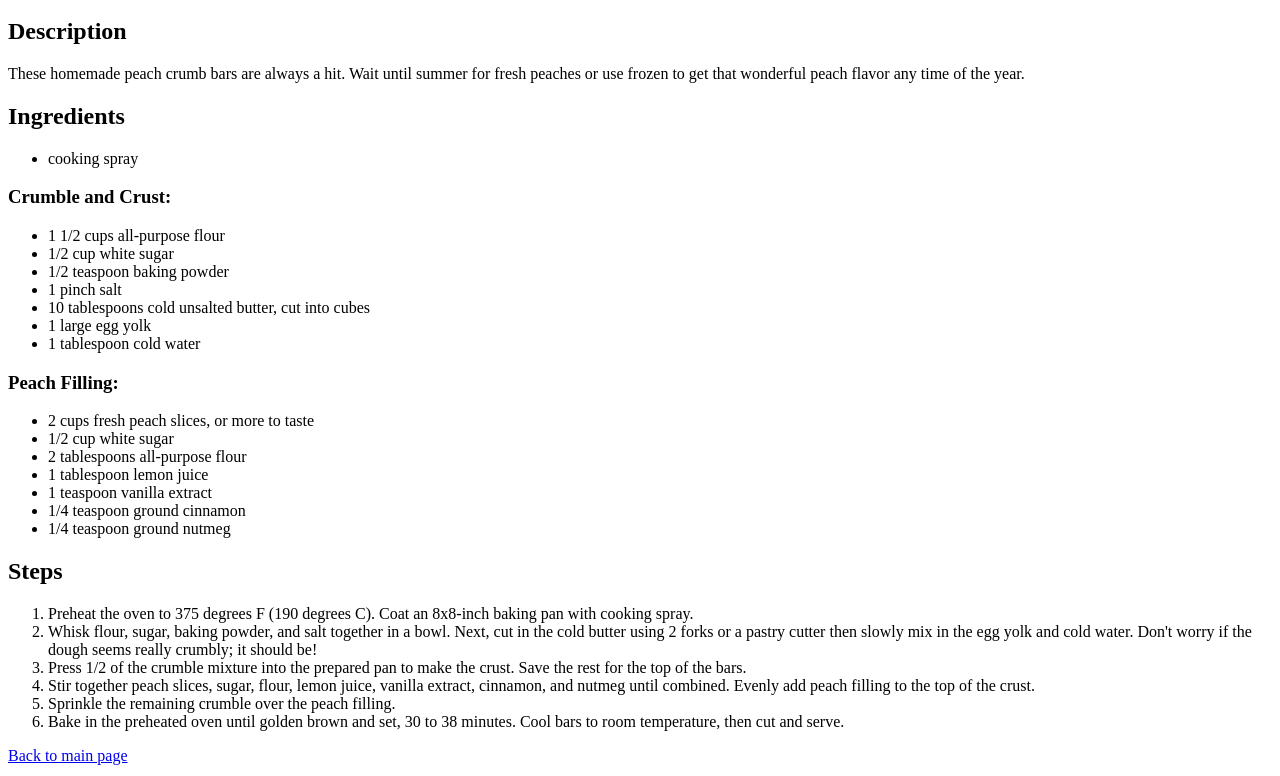
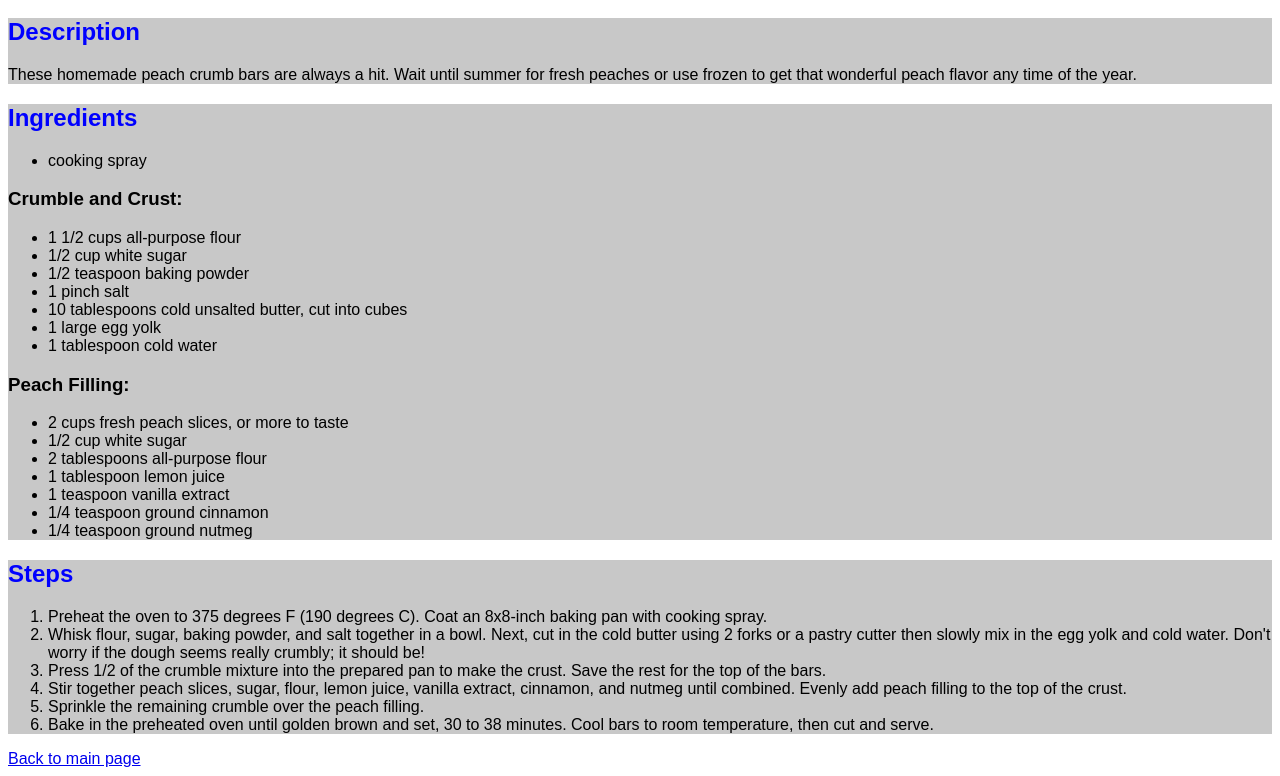
Before and after one commit to ztianyang/odin-recipes, a plain HTML site: page recipes/homemade-peach-crumb-bars.html in a window 1280 px wide. Shown: the part 386-1162 px from the top of the page. Drawn offline with Linux system fonts and the light colour scheme.

Commit message:
Add basic CSS

```diff
--- a/recipes/homemade-peach-crumb-bars.html
+++ b/recipes/homemade-peach-crumb-bars.html
@@ -3,6 +3,7 @@
     <head>
         <meta charset="utf-8">
         <title>Homemade Peach Crumb Bars</title>
+        <link rel="stylesheet" href="../styles.css">
     </head>
     <body>
         <h1>Homemade Peach Crumb Bars</h1>
@@ -10,17 +11,21 @@
             <img src="https://www.allrecipes.com/thmb/mEd5Er2kcDIoTCKUEF_BuOo5H5w=/750x0/filters:no_upscale():max_bytes(150000):strip_icc():format(webp)/5595388-fff15712968d44819a1a5c3511027008.jpg" alt="A picture of homemade peach crumb bars">
         </a>
 
+        <div class="section">
             <h2>Description</h2>
             <p>
                 These homemade peach crumb bars are always a hit. Wait until
-            summer for fresh peaches or use frozen to get that wonderful peach
-            flavor any time of the year.
+                summer for fresh peaches or use frozen to get that wonderful
+                peach flavor any time of the year.
             </p>
+        </div>
 
+        <div class="section">
             <h2>Ingredients</h2>
             <ul>
                 <li>cooking spray</li>
             </ul>
+
             <h3>Crumble and Crust:</h3>
             <ul>
                 <li>1 1/2 cups all-purpose flour</li>
@@ -31,6 +36,7 @@
                 <li>1 large egg yolk</li>
                 <li>1 tablespoon cold water</li>
             </ul>
+
             <h3>Peach Filling:</h3>
             <ul>
                 <li>2 cups fresh peach slices, or more to taste</li>
@@ -41,7 +47,9 @@
                 <li>1/4 teaspoon ground cinnamon</li>
                 <li>1/4 teaspoon ground nutmeg</li>
             </ul>
+        </div>
 
+        <div class="section">
             <h2>Steps</h2>
             <ol>
                 <li>
@@ -50,27 +58,30 @@
                 </li>
                 <li>
                     Whisk flour, sugar, baking powder, and salt together in a
-                bowl. Next, cut in the cold butter using 2 forks or a pastry
-                cutter then slowly mix in the egg yolk and cold water. Don't
-                worry if the dough seems really crumbly; it should be!
+                    bowl. Next, cut in the cold butter using 2 forks or a
+                    pastry cutter then slowly mix in the egg yolk and cold
+                    water. Don't worry if the dough seems really crumbly; it
+                    should be!
                 </li>
                 <li>
-                Press 1/2 of the crumble mixture into the prepared pan to make
-                the crust. Save the rest for the top of the bars.
+                    Press 1/2 of the crumble mixture into the prepared pan to
+                    make the crust. Save the rest for the top of the bars.
                 </li>
                 <li>
-                Stir together peach slices, sugar, flour, lemon juice, vanilla
-                extract, cinnamon, and nutmeg until combined. Evenly add peach
-                filling to the top of the crust.
+                    Stir together peach slices, sugar, flour, lemon juice,
+                    vanilla extract, cinnamon, and nutmeg until combined.
+                    Evenly add peach filling to the top of the crust.
                 </li>
                 <li>
                     Sprinkle the remaining crumble over the peach filling.
                 </li>
                 <li>
-                Bake in the preheated oven until golden brown and set, 30 to 38
-                minutes. Cool bars to room temperature, then cut and serve.
+                    Bake in the preheated oven until golden brown and set, 30
+                    to 38 minutes. Cool bars to room temperature, then cut and
+                    serve.
                 </li>
             </ol>
+        </div>
 
         <a href="../index.html">Back to main page</a>
     </body>
--- /dev/null
+++ b/styles.css
@@ -0,0 +1,15 @@
+body {
+    font-family: "Arial", sans-serif;
+}
+
+h1 {
+    text-align: center;
+}
+
+.section {
+    background-color: rgb(200, 200, 200);
+}
+
+.section h2 {
+    color: blue;
+}
```
Also changed, not shown: index.html (+1 -0 lines), recipes/bok-choy-with-ginger-chili-sauce.html (+12 -4 lines), recipes/peach-and-tomato-caprese-salad.html (+7 -0 lines). Lines whose indentation alone changed are shown as unchanged.
